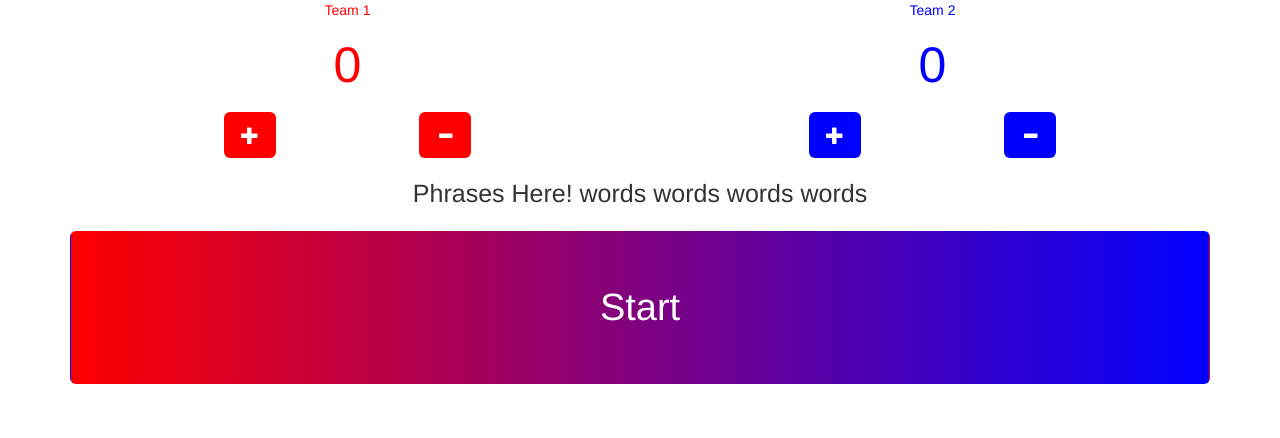
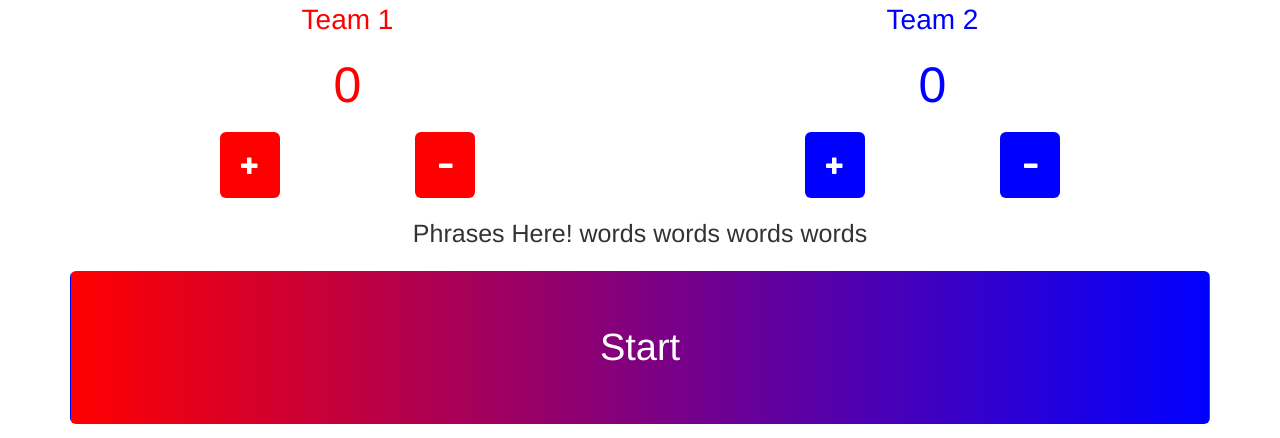
Before and after one commit to MRemetz/wordmemes, a Flask app: page / in a window 1280 px wide. Shown: the top 438 px of the page. Run offline with Flask 2, Linux system fonts and the light colour scheme; some libraries are stand-ins or nearby versions.

Commit message:
Edited team name and buttons styling

```diff
--- a/static/css/style.css
+++ b/static/css/style.css
@@ -1,12 +1,12 @@
 p.team-1-text {
     color:red;
-    font-size: 14;
+    font-size: 28;
     text-align:center;
 }
 
 p.team-2-text {
     color:blue;
-    font-size: 14;
+    font-size: 28;
     text-align:center;
 }
 
@@ -23,11 +23,13 @@ p.team-2-score {
 
 span.team-1 {
     background-color:red;
+    padding: 20 20 20 20;
     color:white;
 }
 
 span.team-2 {
     background-color:blue;
+    padding: 20 20 20 20;
     color:white;
 }
 
```
